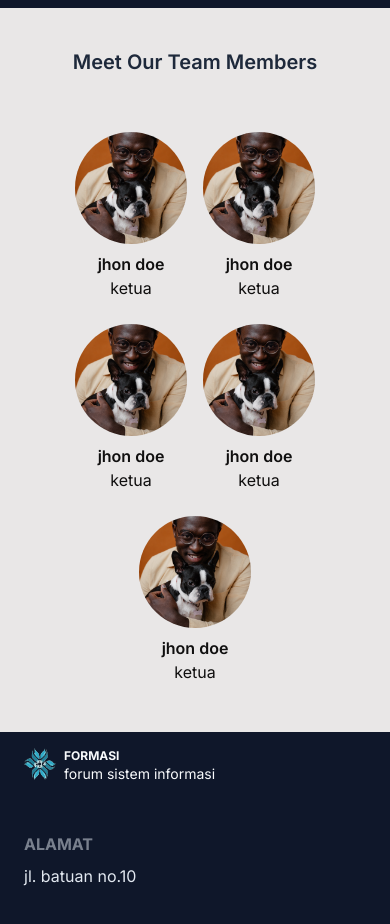
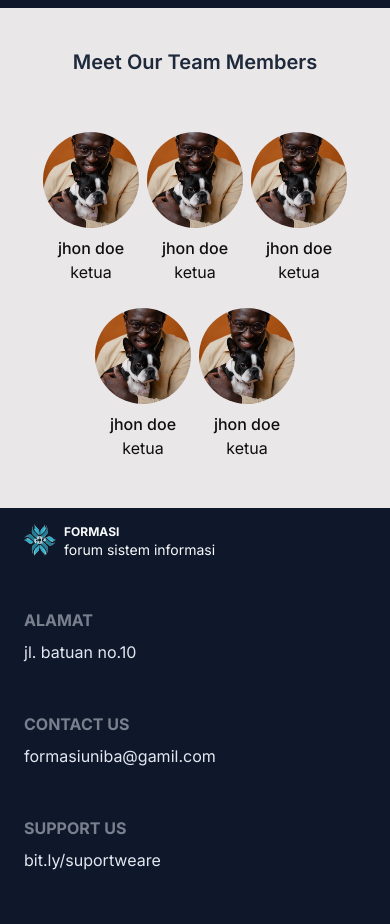
Before and after one commit to Romzyyy/formasi, a Next.js app: page / in a window 390 px wide. Shown: the part 3960-4884 px from the top of the page. Built offline with nearby package versions, Linux system fonts and the light colour scheme.

Commit message:
style: change size avatar

```diff
--- a/src/components/Avatar.jsx
+++ b/src/components/Avatar.jsx
@@ -8,7 +8,7 @@ export default function Avatar() {
             className=" flex flex-wrap justify-center px-6 sm:px-20 lg:px-36 2xl:px-80 "
         >
             <div className='my-2'>
-                <div className="m-2 my-2 h-28 w-28 md:mx-6 md:h-32 md:w-32 xl:h-40 xl:w-40">
+                <div className="m-1 my-2 h-24 w-24 md:mx-6 md:h-32 md:w-32 xl:h-40 xl:w-40">
                     <Image
                         className=" h-full w-full rounded-full object-cover"
                         alt="image"
@@ -17,11 +17,11 @@ export default function Avatar() {
                         src="/asd1.jpg"
                     />
                 </div>
-                <p className="text-center font-semibold md:text-xl">jhon doe</p>
+                <p className="text-center font-medium md:font-semibold md:text-xl">jhon doe</p>
                 <p className="text-center">ketua</p>
             </div>
             <div className='my-2'>
-                <div className="m-2 my-2 h-28 w-28 md:mx-6 md:h-32 md:w-32 xl:h-40 xl:w-40">
+                <div className="m-1 my-2 h-24 w-24 md:mx-6 md:h-32 md:w-32 xl:h-40 xl:w-40">
                     <Image
                         className=" h-full w-full rounded-full object-cover"
                         alt="image"
@@ -30,11 +30,11 @@ export default function Avatar() {
                         src="/asd1.jpg"
                     />
                 </div>
-                <p className="text-center font-semibold md:text-xl">jhon doe</p>
+                <p className="text-center font-medium md:font-semibold md:text-xl">jhon doe</p>
                 <p className="text-center">ketua</p>
             </div>
             <div className='my-2'>
-                <div className="m-2 my-2 h-28 w-28 md:mx-6 md:h-32 md:w-32 xl:h-40 xl:w-40">
+                <div className="m-1 my-2 h-24 w-24 md:mx-6 md:h-32 md:w-32 xl:h-40 xl:w-40">
                     <Image
                         className=" h-full w-full rounded-full object-cover"
                         alt="image"
@@ -43,11 +43,11 @@ export default function Avatar() {
                         src="/asd1.jpg"
                     />
                 </div>
-                <p className="text-center font-semibold md:text-xl">jhon doe</p>
+                <p className="text-center font-medium md:font-semibold md:text-xl">jhon doe</p>
                 <p className="text-center">ketua</p>
             </div>
             <div className='my-2'>
-                <div className="m-2 my-2 h-28 w-28 md:mx-6 md:h-32 md:w-32 xl:h-40 xl:w-40">
+                <div className="m-1 my-2 h-24 w-24 md:mx-6 md:h-32 md:w-32 xl:h-40 xl:w-40">
                     <Image
                         className=" h-full w-full rounded-full object-cover"
                         alt="image"
@@ -56,11 +56,11 @@ export default function Avatar() {
                         src="/asd1.jpg"
                     />
                 </div>
-                <p className="text-center font-semibold md:text-xl">jhon doe</p>
+                <p className="text-center font-medium md:font-semibold md:text-xl">jhon doe</p>
                 <p className="text-center">ketua</p>
             </div>
             <div className='my-2'>
-                <div className="m-2 my-2 h-28 w-28 md:mx-6 md:h-32 md:w-32 xl:h-40 xl:w-40">
+                <div className="m-1 my-2 h-24 w-24 md:mx-6 md:h-32 md:w-32 xl:h-40 xl:w-40">
                     <Image
                         className=" h-full w-full rounded-full object-cover"
                         alt="image"
@@ -69,7 +69,7 @@ export default function Avatar() {
                         src="/asd1.jpg"
                     />
                 </div>
-                <p className="text-center font-semibold md:text-xl">jhon doe</p>
+                <p className="text-center font-medium md:font-semibold md:text-xl">jhon doe</p>
                 <p className="text-center">ketua</p>
             </div>
 
```
